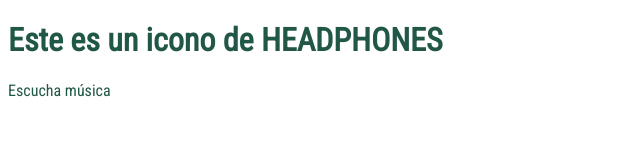
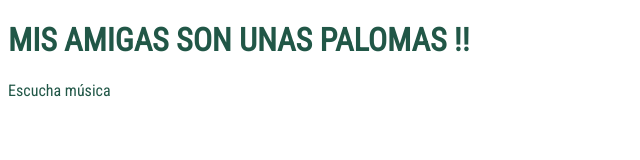
Before and after one commit to victorialung/practicas, a plain HTML site: page index.html in a window 1280 px wide. Shown: the whole page, without its empty margins (0-640 px from the left). Drawn offline with Linux system fonts and the light colour scheme; files that its build step writes are made by us from their sources.

Commit message:
primera prueba

```diff
--- a/index.html
+++ b/index.html
@@ -10,7 +10,7 @@
     <link rel="stylesheet" href="css/style.css">
 </head>
 <body>
-    <h1><span class="icon-headphones"></span> Este es un icono de HEADPHONES </h1>
+    <h1><span class="icon-headphones"></span> MIS AMIGAS SON UNAS PALOMAS !!  </h1>
     <p>Escucha música</p>
     <div class="scandinavian"></div>
 </body>
```
